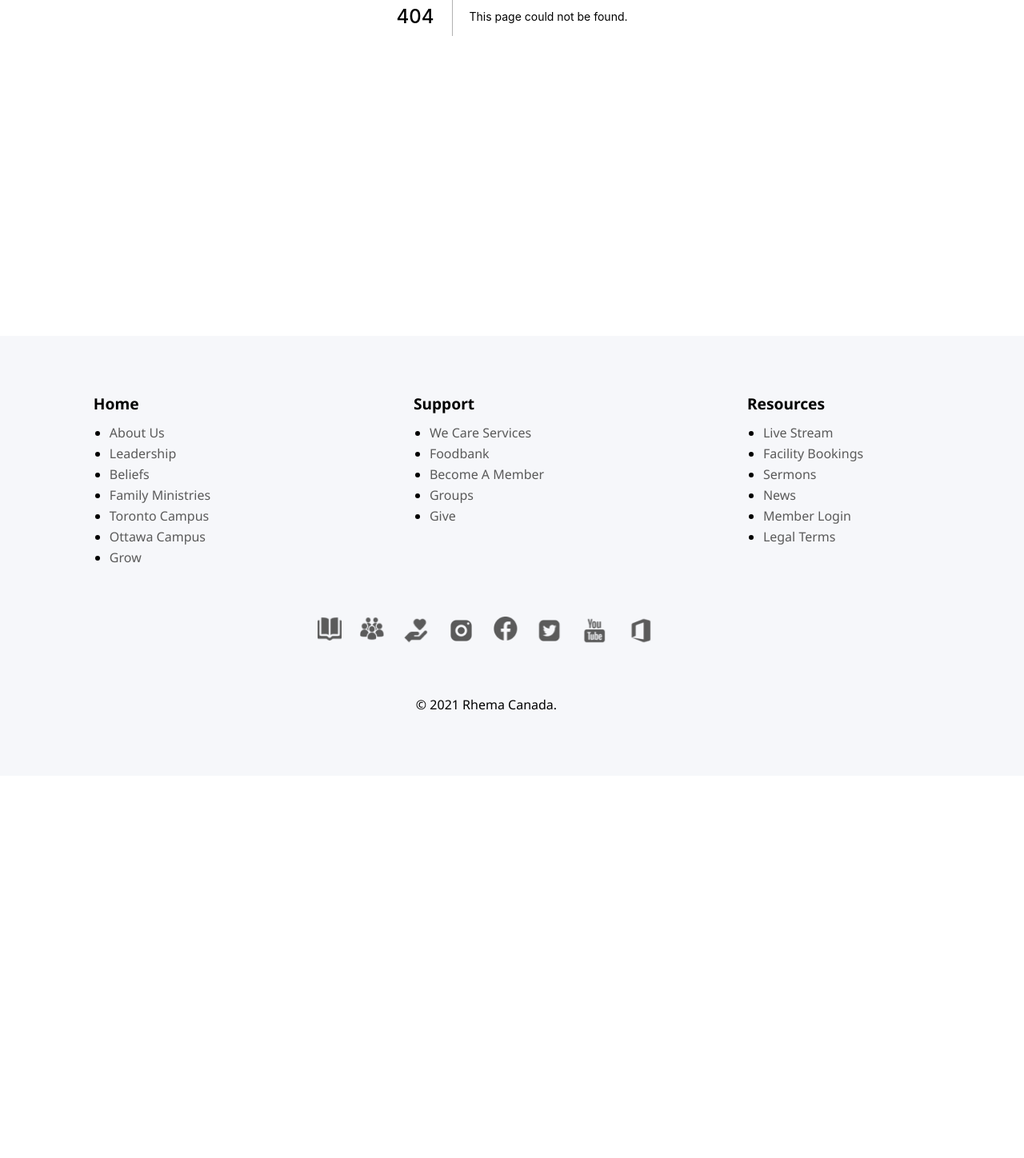
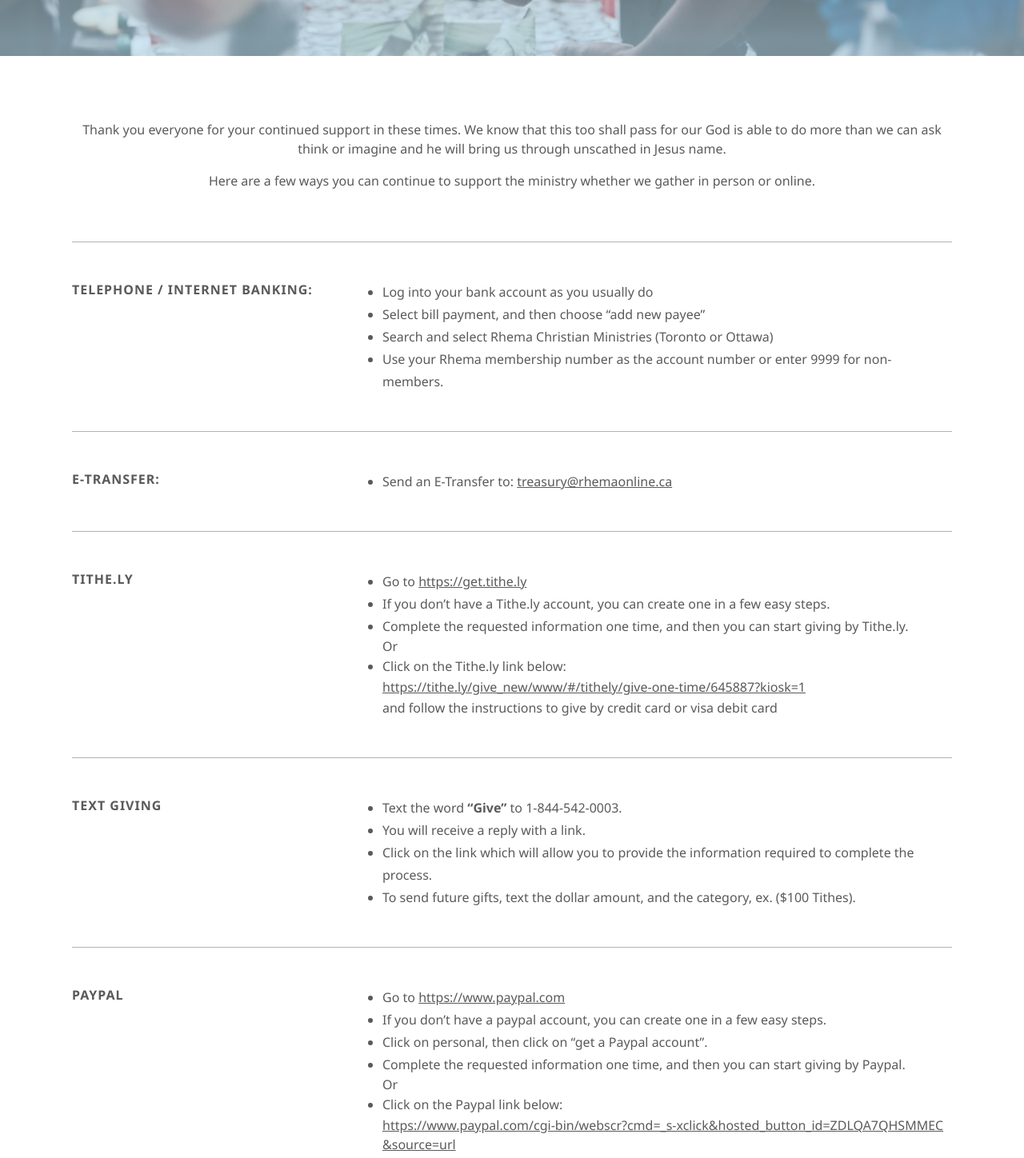
Before and after one commit to roxtran/rhemaonline-nextjs-wp, a Next.js app: page /giving in a window 1280 px wide. Before the commit this address had no page. Shown: the part 380-1828 px from the top of the page at 80% size. Before the commit the page ends 1350 px from the top, so only its background shows below. Built offline with nearby package versions, Linux system fonts and the light colour scheme.

Commit message:
added giving page

```diff
--- /dev/null
+++ b/pages/giving.js
@@ -0,0 +1,212 @@
+import HeadLine from '../components/common/HeadLine'
+import styled from 'styled-components'
+import { Container } from '../styles/GlobalStyle'
+
+export default function Giving() {
+  return (
+    <>
+      <HeadLine imgUrl='/img/giving-img.jpg' title='Make A Difference' />
+      <GivingContainer>
+        <div className='content-wrapper'>
+          <div id='thank'>
+            <p>
+              Thank you everyone for your continued support in these times. We
+              know that this too shall pass for our God is able to do more than
+              we can ask think or imagine and he will bring us through unscathed
+              in Jesus name.
+            </p>
+            <p>
+              Here are a few ways you can continue to support the ministry
+              whether we gather in person or online.
+            </p>
+          </div>
+          <div className='items'>
+            <div className='item'>
+              <div className='type'>
+                <h5>TELEPHONE / INTERNET BANKING:</h5>
+              </div>
+              <div className='desc'>
+                <ul>
+                  <li>Log into your bank account as you usually do</li>
+                  <li>Select bill payment, and then choose “add new payee”</li>
+                  <li>
+                    Search and select Rhema Christian Ministries (Toronto or
+                    Ottawa)
+                  </li>
+                  <li>
+                    Use your Rhema membership number as the account number or
+                    enter 9999 for non-members.
+                  </li>
+                </ul>
+              </div>
+            </div>
+            <div className='item'>
+              <div className='type'>
+                <h5>E-TRANSFER:</h5>
+              </div>
+              <div className='desc'>
+                <ul>
+                  <li>
+                    Send an E-Transfer to:{' '}
+                    <a href='mailto:treasury@rhemaonline.ca'>
+                      treasury@rhemaonline.ca
+                    </a>
+                  </li>
+                </ul>
+              </div>
+            </div>
+            <div className='item'>
+              <div className='type'>
+                <h5>TITHE.LY</h5>
+              </div>
+              <div className='desc'>
+                <ul>
+                  <li>
+                    Go to{' '}
+                    <a href='https://get.tithe.ly' target='_blank'>
+                      https://get.tithe.ly
+                    </a>
+                  </li>
+                  <li>
+                    If you don’t have a Tithe.ly account, you can create one in
+                    a few easy steps.
+                  </li>
+                  <li>
+                    Complete the requested information one time, and then you
+                    can start giving by Tithe.ly.
+                  </li>
+                  Or
+                  <li>
+                    Click on the Tithe.ly link below:
+                    <p>
+                      <a href='https://tithe.ly/give_new/www/#/tithely/give-one-time/645887?kiosk=1'>
+                        https://tithe.ly/give_new/www/#/tithely/give-one-time/645887?kiosk=1
+                      </a>
+                    </p>
+                    and follow the instructions to give by credit card or visa
+                    debit card
+                  </li>
+                </ul>
+              </div>
+            </div>
+            <div className='item'>
+              <div className='type'>
+                <h5>TEXT GIVING</h5>
+              </div>
+              <div className='desc'>
+                <ul>
+                  <li>
+                    Text the word <span>“Give”</span> to 1-844-542-0003.
+                  </li>
+                  <li>You will receive a reply with a link.</li>
+                  <li>
+                    Click on the link which will allow you to provide the
+                    information required to complete the process.
+                  </li>
+                  <li>
+                    To send future gifts, text the dollar amount, and the
+                    category, ex. ($100 Tithes).
+                  </li>
+                </ul>
+              </div>
+            </div>
+            <div className='item'>
+              <div className='type'>
+                <h5>PAYPAL</h5>
+              </div>
+              <div className='desc'>
+                <ul>
+                  <li>
+                    Go to{' '}
+                    <a href='https://www.paypal.com' target='_blank'>
+                      https://www.paypal.com
+                    </a>
+                  </li>
+                  <li>
+                    If you don’t have a paypal account, you can create one in a
+                    few easy steps.
+                  </li>
+                  <li>
+                    Click on personal, then click on “get a Paypal account”.
+                  </li>
+                  <li>
+                    Complete the requested information one time, and then you
+                    can start giving by Paypal.
+                  </li>
+                  Or
+                  <li>
+                    Click on the Paypal link below:
+                    <p>
+                      <a
+                        href='https://www.paypal.com/cgi-bin/webscr?cmd=_s-xclick&hosted_button_id=ZDLQA7QHSMMEC&source=url'
+                        target='_blank'
+                      >
+                        https://www.paypal.com/cgi-bin/webscr?cmd=_s-xclick&hosted_button_id=ZDLQA7QHSMMEC&source=url
+                      </a>
+                    </p>
+                    and follow the instructions to give by credit card or visa
+                    debit card
+                  </li>
+                </ul>
+              </div>
+            </div>
+          </div>
+          <h3>
+            May God remember your offerings and keep you and your family during
+            this season.
+          </h3>
+        </div>
+      </GivingContainer>
+    </>
+  )
+}
+const GivingContainer = styled(Container)`
+  .content-wrapper {
+    width: 1100px;
+    max-width: 90vw;
+  }
+  #thank {
+    text-align: center;
+    margin-bottom: 4rem;
+    p {
+      margin: 1rem 0;
+    }
+  }
+  .item {
+    display: grid;
+    grid-template-columns: 1fr 2fr;
+    grid-gap: 2rem;
+    padding: 3rem 0;
+    border-top: 1px solid rgba(0, 0, 0, 0.3);
+    h5 {
+      letter-spacing: 1px;
+    }
+    li {
+      line-height: 1.75;
+    }
+    a {
+      text-decoration: underline;
+      word-break: break-all;
+    }
+    span {
+      font-weight: bold;
+    }
+    @media screen and (max-width: 640px) {
+      grid-template-columns: 1fr;
+
+      li {
+        margin-left: 20px;
+      }
+    }
+  }
+  .item:last-child {
+    border-bottom: 1px solid rgba(0, 0, 0, 0.3);
+  }
+  h3 {
+    padding: 6rem;
+    text-align: center;
+    @media screen and (max-width: 640px) {
+      padding: 3rem 1rem;
+    }
+  }
+`
--- a/pages/sermons/sermon-notes/[slug].js
+++ b/pages/sermons/sermon-notes/[slug].js
@@ -18,7 +18,7 @@ export default function SermonNote(data) {
   return (
     <>
       <HeadLine
-        imgSrc={note.featuredImage.node.sourceUrl}
+        imgUrl={note.featuredImage.node.sourceUrl}
         title={note.title}
         blur={true}
       />
--- a/styles/GlobalStyle.js
+++ b/styles/GlobalStyle.js
@@ -18,6 +18,7 @@ const GlobalStyle = createGlobalStyle`
   }
 
   a {
+    cursor: pointer;
     color: var(--textColor);
     text-decoration: none;
     &:hover {
@@ -41,11 +42,22 @@ const GlobalStyle = createGlobalStyle`
     font-size: 1.2rem;
   }
 
+  h5 {
+    font-size: 1rem;
+  }
+
   p {
     line-height: 1.5;
   }
 `
-
+export const Container = styled.div`
+  position: relative;
+  display: flex;
+  flex-direction: column;
+  justify-content: center;
+  align-items: center;
+  padding: 4rem 0;
+`
 export const Button = styled.a`
   margin-top: 1.5rem;
   cursor: pointer;
```
Also changed, not shown: pages/connect.js (+4 -10 lines), pages/locations/index.js (+13 -16 lines), pages/sermons/index.js (+4 -4 lines), public/img/giving-img.jpg (added).
